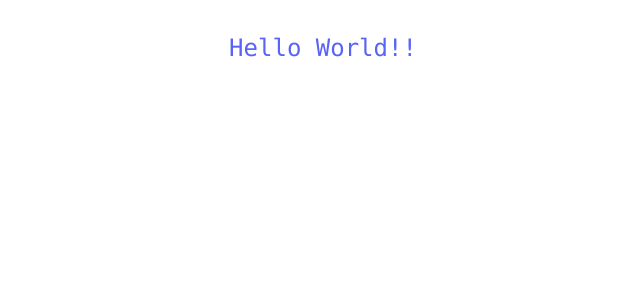
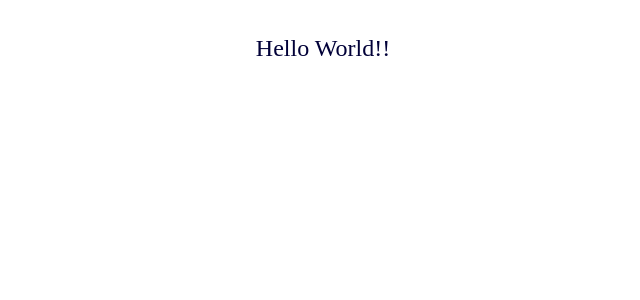
Before and after one commit to Frangia22/Portfolio2023, a React (Vite) app in the folder front/: page / in a window 1280 px wide. Shown: the top 300 px of the page, without its empty margins (317-957 px from the left). Built offline with nearby package versions, Linux system fonts and the light colour scheme.

Commit message:
build: :rotating_light: Config eslint and tailwindcss

```diff
--- a/front/eslint.config.js
+++ b/front/eslint.config.js
@@ -33,6 +33,8 @@ export default [
         'warn',
         { allowConstantExport: true },
       ],
+      indent: ['error', 2],
+      quotes: ['error', 'single'],
     },
     env: {
       browser: true,
--- a/front/tailwind.config.js
+++ b/front/tailwind.config.js
@@ -5,12 +5,16 @@ export default {
     "./src/**/*.{js,ts,jsx,tsx}",
   ],
   theme: {
+    fontFamily: {
+      'onest': ['Onest', 'sans-serif'],
+    },
     colors: {
-      primary: '#5863f8',
-      mayaBlue: '#5fbff9',
+      primary: '#010038',
+      secondaryBlue: '#293A80',
+      ternartyBlue: '"537EC5',
       white: '#efe9f4',
       foreground: '#171d1c',
-      greenGray: '#16bac5'
+      yellowGray: '#F39422'
     },
     extend: {},
   },
```
